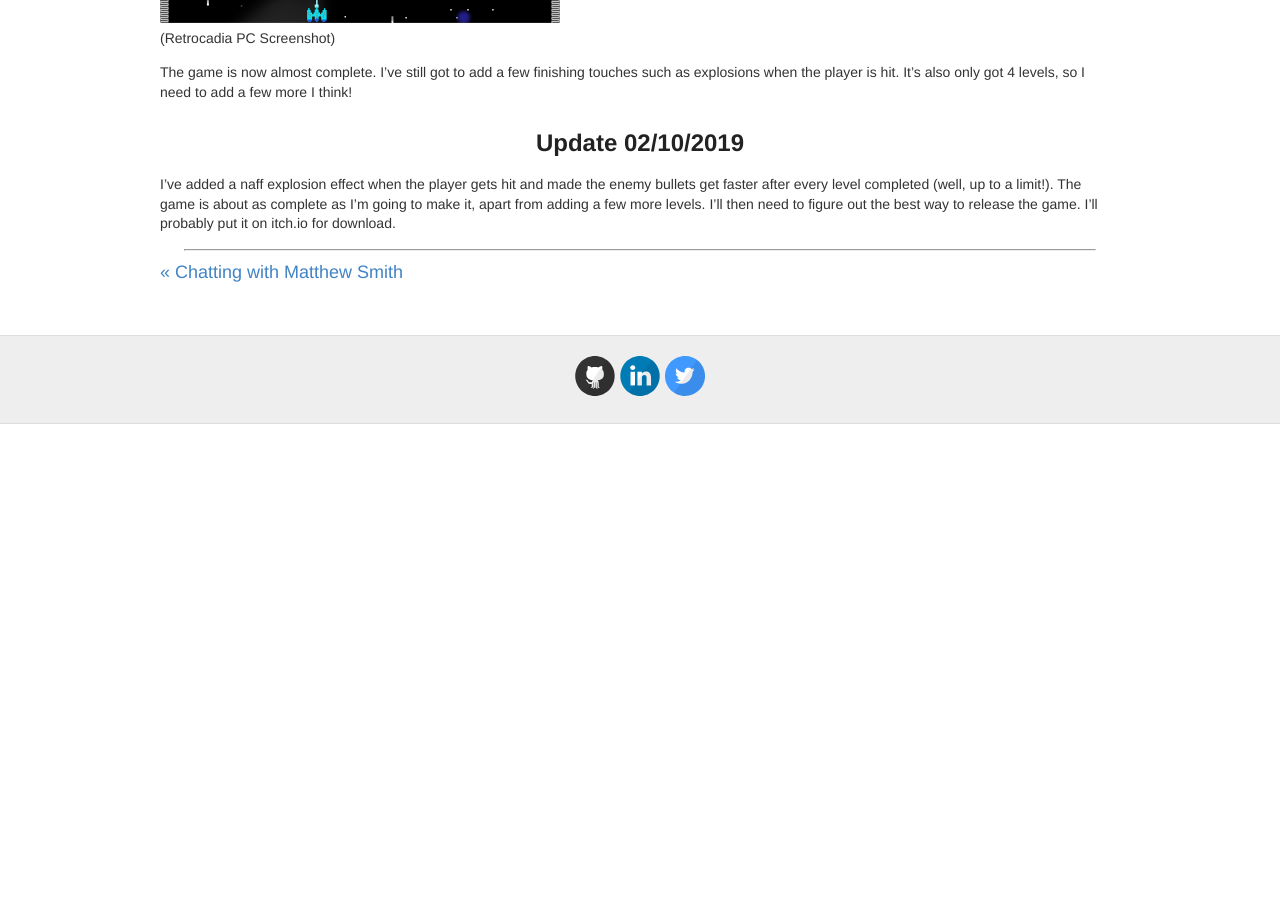
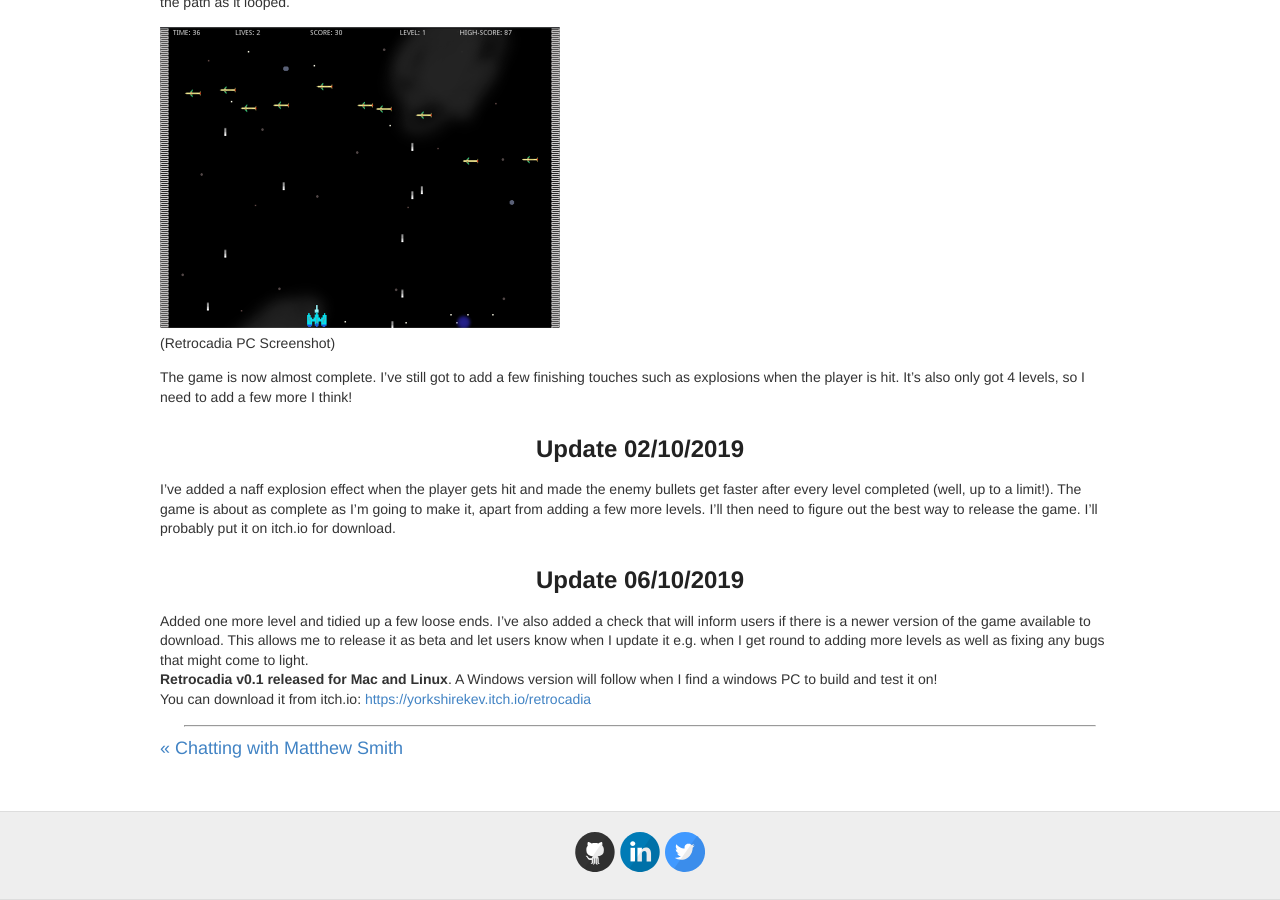
Before and after one commit to YorkshireKev/kevssite.com-jekyll-version, a Jekyll site: the page built from _posts/2019-09-29-retrocadia.md, in a window 1280 px wide and 900 px high, scrolled down 1451 px. Built offline with Jekyll 4.4.1, drawn with Linux system fonts in a browser that asks for light colours; before the commit the page ends 1875 px from its top, so only the background shows below that; some of the changed text lies outside the part shown.

Commit message:
Update retrocadia version and its hompelage now what it's released

```diff
--- a/_posts/2019-09-29-retrocadia.md
+++ b/_posts/2019-09-29-retrocadia.md
@@ -23,6 +23,9 @@
 
 ## Introducing Godot Experiment no. 1, Retorcadia
 
+> Retrocadia has been released and can be downloaded from [itch.io](https://yorkshirekev.itch.io/retrocadia)
+> <iframe frameborder="0" src="https://itch.io/embed/493918?linkback=true" width="552" height="167"></iframe>
+
 Retrocadia is a simple 2D shoot 'em up. It is very loosely inspired by the ZX Spectrum classic: Arcadia.
 
 ![](/images/arcadia.png)<br  />
@@ -38,3 +41,8 @@
 ## Update 02/10/2019
 I've added a naff explosion effect when the player gets hit and made the enemy bullets get faster after every level completed (well, up to a limit!).
 The game is about as complete as I'm going to make it, apart from adding a few more levels. I'll then need to figure out the best way to release the game. I'll probably put it on itch.io for download.
+
+## Update 06/10/2019
+Added one more level and tidied up a few loose ends. I've also added a check that will inform users if there is a newer version of the game available to download. This allows me to release it as beta and let users know when I update it e.g. when I get round to adding more levels as well as fixing any bugs that might come to light.<br />
+**Retrocadia v0.1 released for Mac and Linux**. A Windows version will follow when I find a windows PC to build and test it on!<br />
+You can download it from itch.io: [https://yorkshirekev.itch.io/retrocadia](https://yorkshirekev.itch.io/retrocadia)
--- a/retrocadia/versions.json
+++ b/retrocadia/versions.json
@@ -1,5 +1,5 @@
 {
-    "OSX": 1.0,
-    "X11": 1.0,
-    "WINDOWS": 1.0
+    "OSX": 0.1,
+    "X11": 0.1,
+    "WINDOWS": 0.1
 }
```
